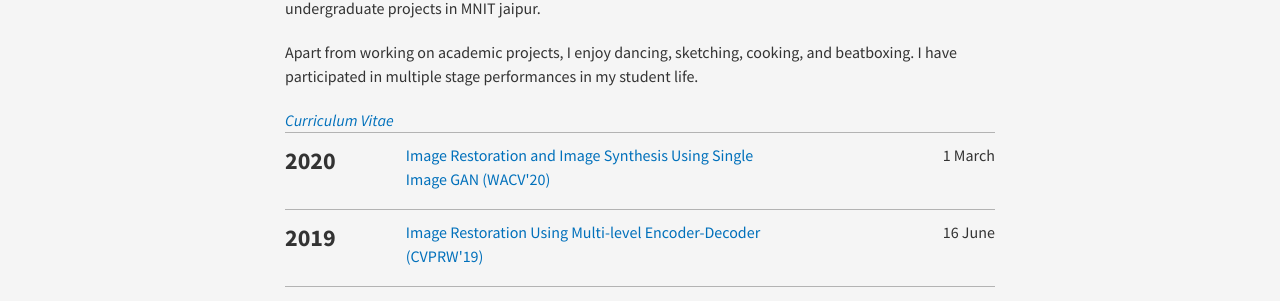
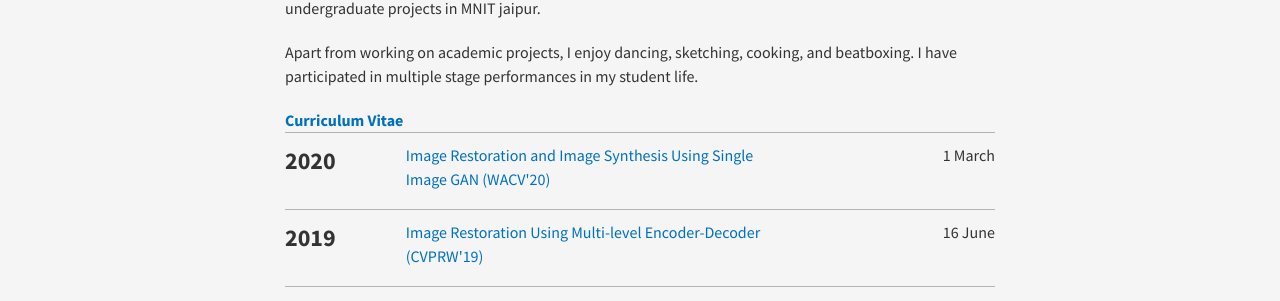
Before and after one commit to indramastan/indradeepmastan, a Jekyll site: the page built from index.html, in a window 1280 px wide. Shown: the part 391-692 px from the top of the page. Built offline with Jekyll 4.4.1, drawn with Linux system fonts in a browser that asks for light colours; nearby versions of some CDN libraries.

```diff
--- a/index.html
+++ b/index.html
@@ -10,7 +10,7 @@ title: Home
 
 <p>Apart from working on academic projects, I enjoy dancing, sketching, cooking, and beatboxing. I have participated in multiple stage performances in my student life.</p>
 
-<a href="https://drive.google.com/file/d/1wjv-w4yXfpjMCfNwFDxH6TjpYYhWVPXk/view?usp=sharing"><i>Curriculum Vitae</i>
+<a href="https://drive.google.com/file/d/1wjv-w4yXfpjMCfNwFDxH6TjpYYhWVPXk/view?usp=sharing"><b>Curriculum Vitae</b>
 </a>
 
 <section class="archive">
```
